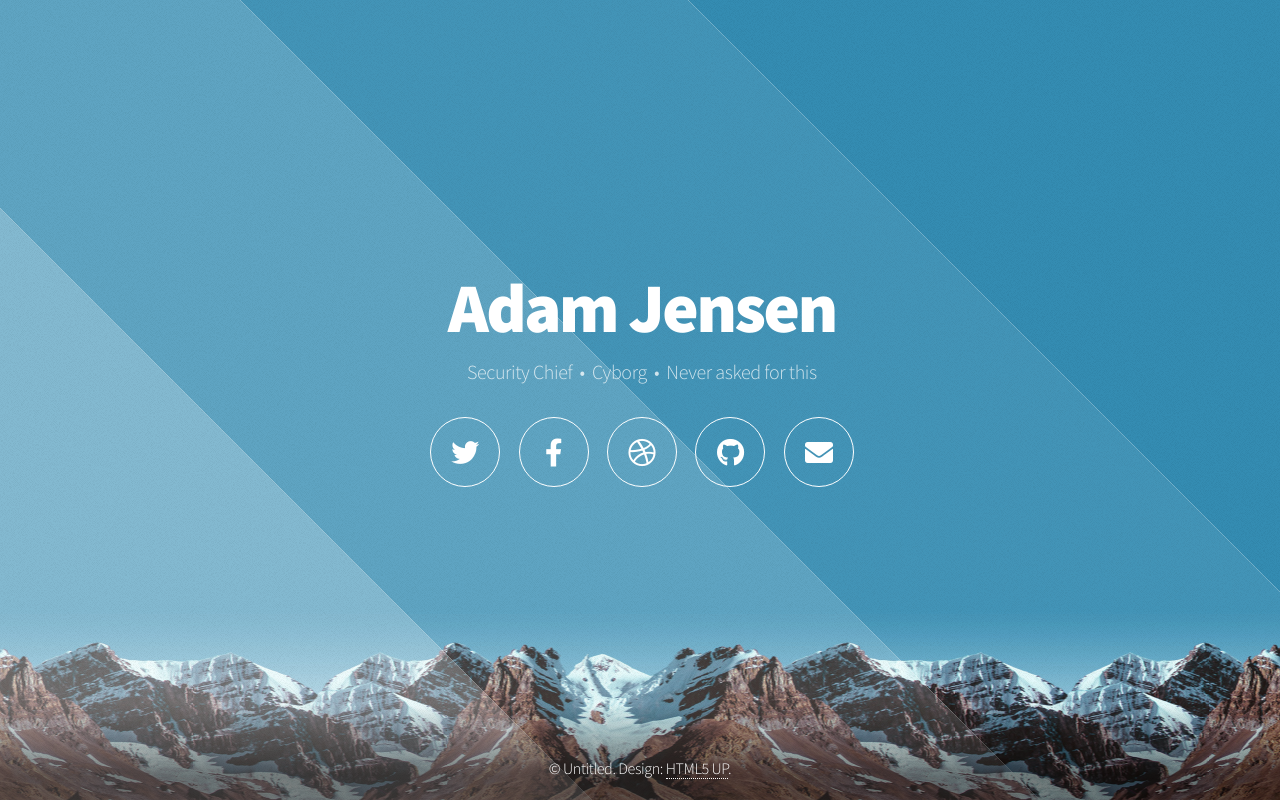
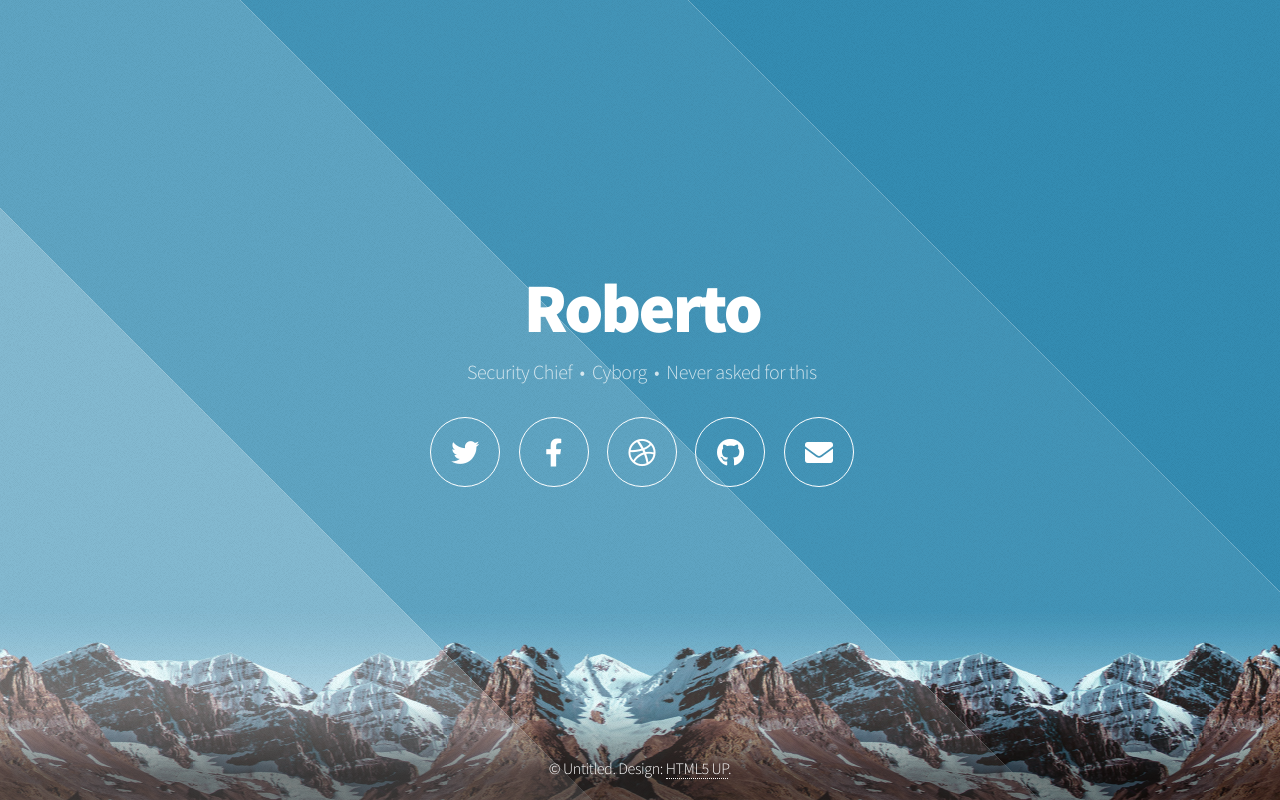
Before and after one commit to leonardoprevato/areal-template, a plain HTML site: page index.html in a window 1280 px wide. Drawn offline with Linux system fonts and the light colour scheme.

Commit message:
Update index.html
ho scritto il mio nome

```diff
--- a/index.html
+++ b/index.html
@@ -20,7 +20,7 @@
 
 				<!-- Header -->
 					<header id="header">
-						<h1>Adam Jensen</h1>
+						<h1>Roberto</h1>
 						<p>Security Chief &nbsp;&bull;&nbsp; Cyborg &nbsp;&bull;&nbsp; Never asked for this</p>
 						<nav>
 							<ul>
```
